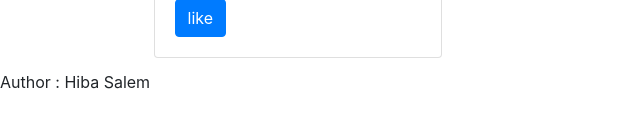
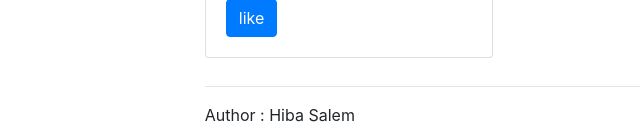
Before and after one commit to hibasalem/HornedBeast, a React (Create React App) app: page / in a window 1280 px wide. Shown: the part 9154-9294 px from the top of the page, without its empty margins (0-640 px from the left). Before the commit the page ends 9264 px from the top, so only its background shows below. Built offline with nearby package versions, Linux system fonts and the light colour scheme.

Commit message:
finished lab04

```diff
--- a/src/App.css
+++ b/src/App.css
@@ -35,6 +35,5 @@
   }
   to {
     transform: rotate(360deg);
-    margin-left: 10%;
   }
 }
--- a/src/components/Footer.js
+++ b/src/components/Footer.js
@@ -5,8 +5,15 @@ import 'bootstrap/dist/css/bootstrap.min.css';
 class Footer extends React.Component{
 
     render(){
+        const footerStyle = {
+            marginLeft: "16%",
+            marginRight: "16%",
+            marginTop: "15px",
+        };
+
         return(
-            <div>
+            <div  style={footerStyle} >
+                <hr/>
                 <p>
                 Author : Hiba Salem
                 </p>
--- a/src/components/Main.js
+++ b/src/components/Main.js
@@ -73,10 +73,12 @@ class Main extends React.Component {
 
     render() {
         const bodyStyle = {
+            marginLeft: "16%",
+            marginRight: "16%",
+            marginTop: "15px",
+            boxSizing: "border-box",
+            border: "gray",
 
-            marginLeft: "12%",
-            marginRight: "12%",
-            marginTop: "15px",
         };
 
         return (
```
